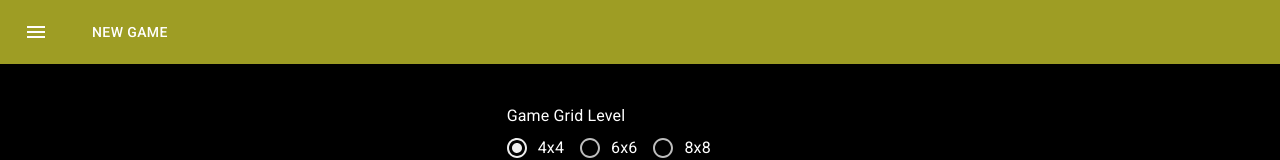
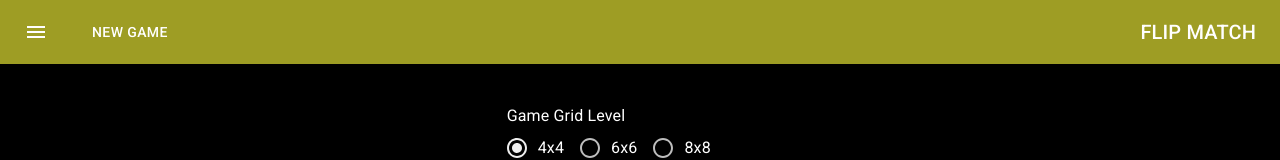
Before and after one commit to ShinK8245/matching-card, a React (Create React App) app: page / in a window 1280 px wide. Shown: the top 160 px of the page. Built offline with nearby package versions, Linux system fonts and the light colour scheme.

Commit message:
added a title on navbar

```diff
--- a/src/components/Navbar.jsx
+++ b/src/components/Navbar.jsx
@@ -1,4 +1,11 @@
-import { AppBar, Box, Button, IconButton, Toolbar } from "@mui/material";
+import {
+  AppBar,
+  Box,
+  Button,
+  IconButton,
+  Toolbar,
+  Typography,
+} from "@mui/material";
 import React, { useContext } from "react";
 import MenuIcon from "@mui/icons-material/Menu";
 import { lime } from "@mui/material/colors";
@@ -27,6 +34,17 @@ const Navbar = () => {
             NEW GAME
           </Button>
         </Box>
+        <Typography
+          variant="h6"
+          color="inherit"
+          sx={{
+            flexGrow: 1,
+            textAlign: gameStarted ? "center" : "right",
+            marginRight: gameStarted ? 5 : 0,
+          }}
+        >
+          FLIP MATCH
+        </Typography>
 
         <Box id="navbar-right" display="flex" gap={2} alignItems="center">
           {gameStarted && !gameCompleted && (
--- a/src/context/CardDataContext.jsx
+++ b/src/context/CardDataContext.jsx
@@ -44,6 +44,10 @@ const CardDataContextProvider = ({ children }) => {
     setDiffSeconds(0);
     setDiffMinutes(0);
     setDiffHours(0);
+    setCounter({
+      steps: 0,
+      moves: 0,
+    });
   };
 
   const handleNewGame = () => {
```
